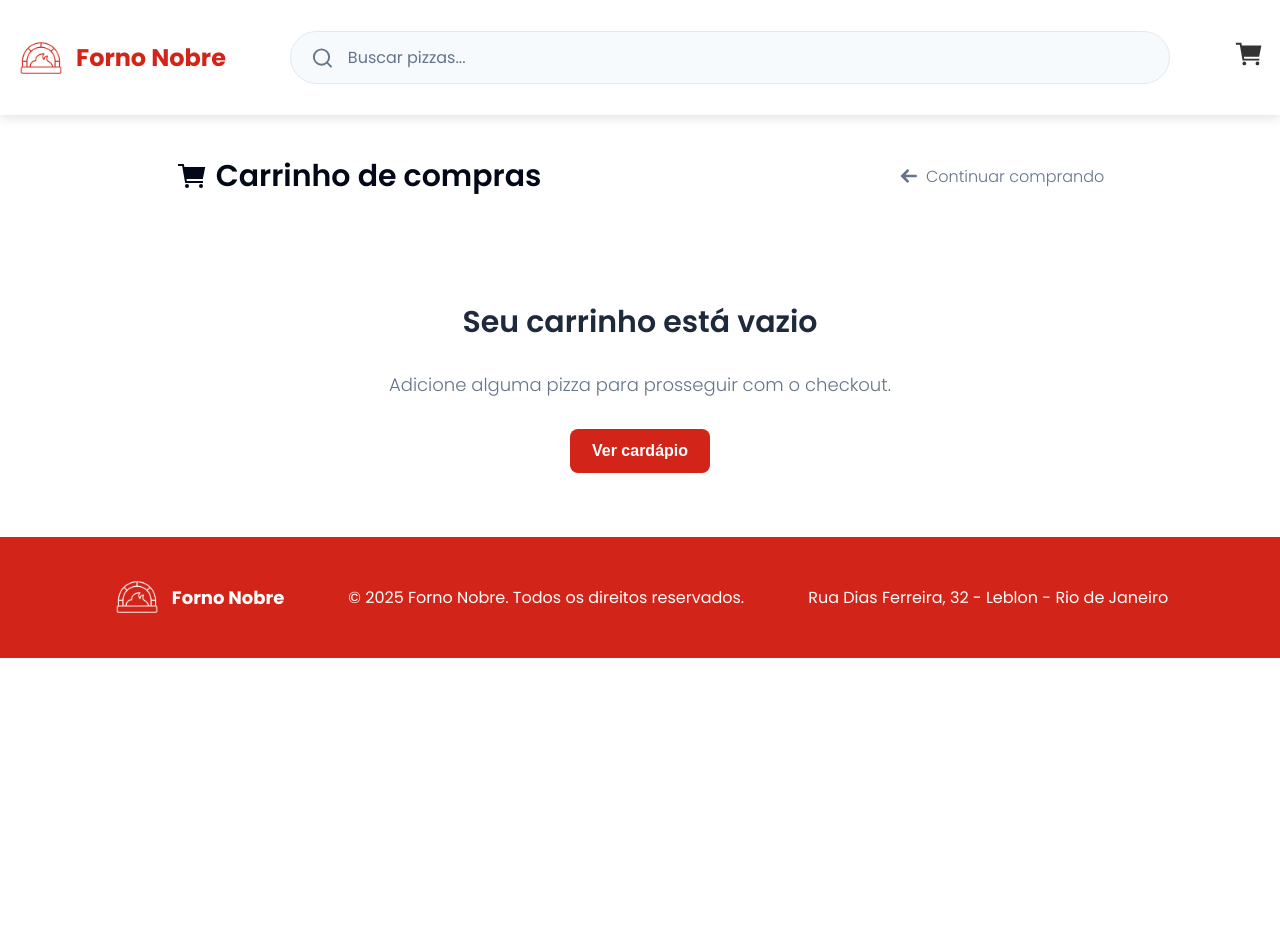
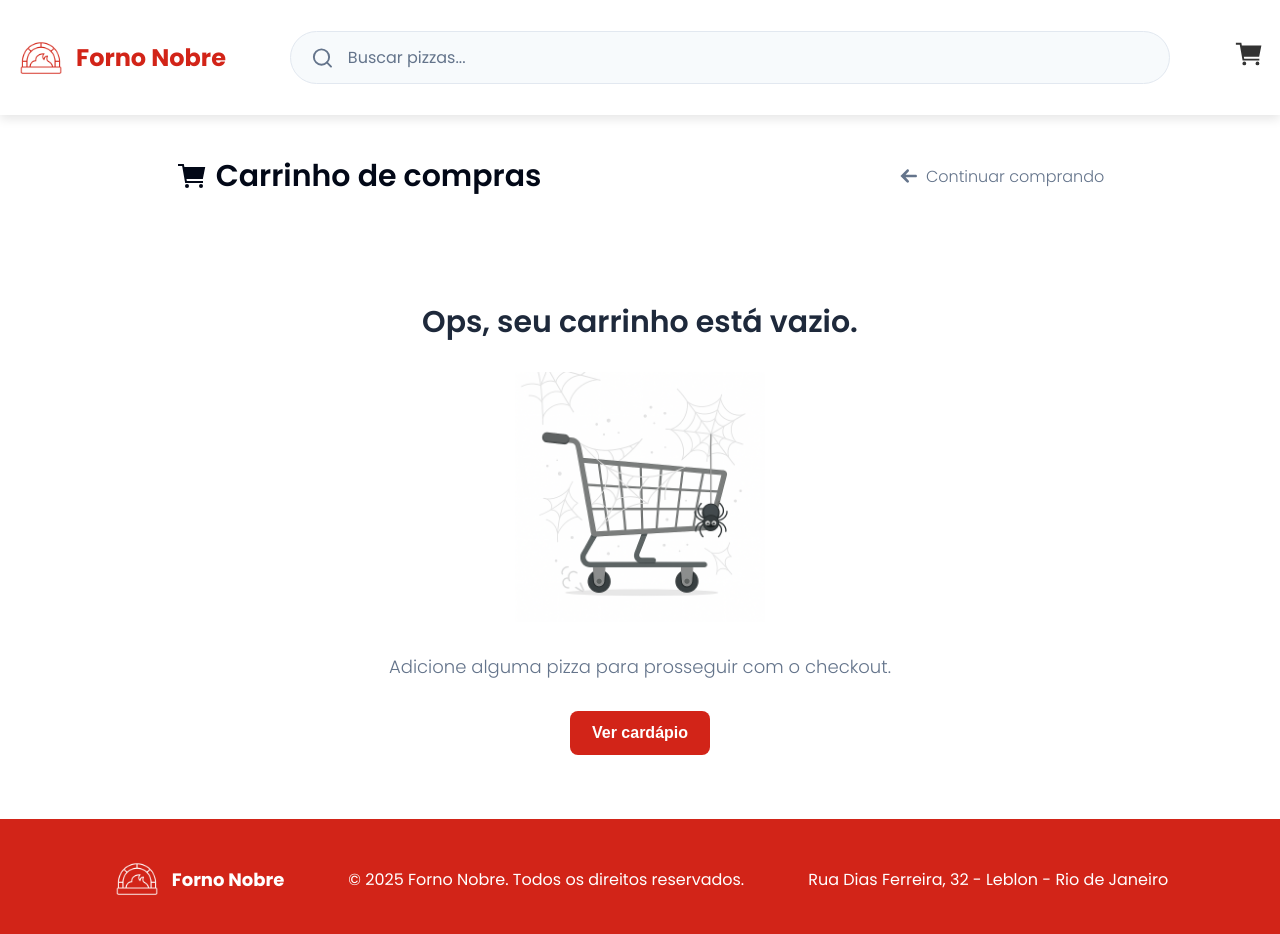
Before and after one commit to GGhiaroni/forno-nobre, a React (Vite) app: page /carrinho in a window 1280 px wide. Shown: the top 934 px of the page. Before the commit the page ends 800 px from the top, so only its background shows below. Built offline with nearby package versions, Linux system fonts and the light colour scheme.

Commit message:
adicionando a foto de carrinho vazio caso não haja itens no carrinho

```diff
--- a/src/Pages/PaginaCarrinho.jsx
+++ b/src/Pages/PaginaCarrinho.jsx
@@ -4,6 +4,7 @@ import { IoCartSharp } from "react-icons/io5";
 import { TiArrowLeft } from "react-icons/ti";
 import { Link } from "react-router-dom";
 import styled from "styled-components";
+import imagemCarrinhoVazio from "../../src/assets/carrinho-vazio.png";
 import { useStoreContext } from "../mobx/StoreContext";
 
 const ContainerPrincipal = styled.div`
@@ -127,6 +128,10 @@ const DivEstilizadaCarrinhoComItens = styled.div`
   gap: 1rem;
 `;
 
+const ImgCarrinhoVazio = styled.img`
+  width: 250px;
+`;
+
 const PaginaCarrinho = observer(() => {
   const { carrinhoStore } = useStoreContext();
 
@@ -161,7 +166,11 @@ const PaginaCarrinho = observer(() => {
       </ContainerTopo>
       {carrinhoStore.totalItensNoCarrinho === 0 && (
         <DivEstilizada>
-          <H3Estilizado>Seu carrinho está vazio</H3Estilizado>
+          <H3Estilizado>Ops, seu carrinho está vazio.</H3Estilizado>
+          <ImgCarrinhoVazio
+            src={imagemCarrinhoVazio}
+            alt="imagem carrinho vazio"
+          />
           <TextoSecundario>
             Adicione alguma pizza para prosseguir com o checkout.
           </TextoSecundario>
```
Also changed, not shown: src/assets/Relatório de formulário de lead.csv (deleted), src/assets/carrinho-vazio.png (added).
